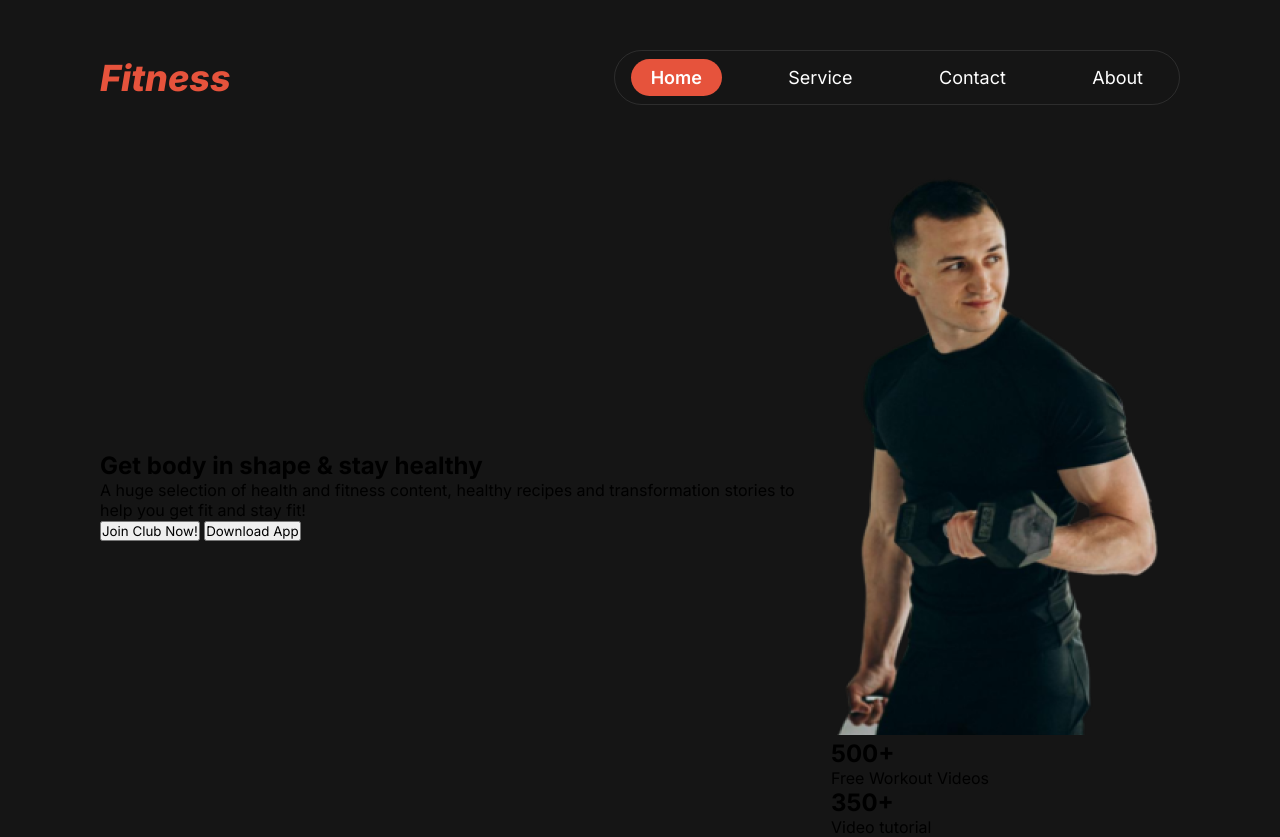
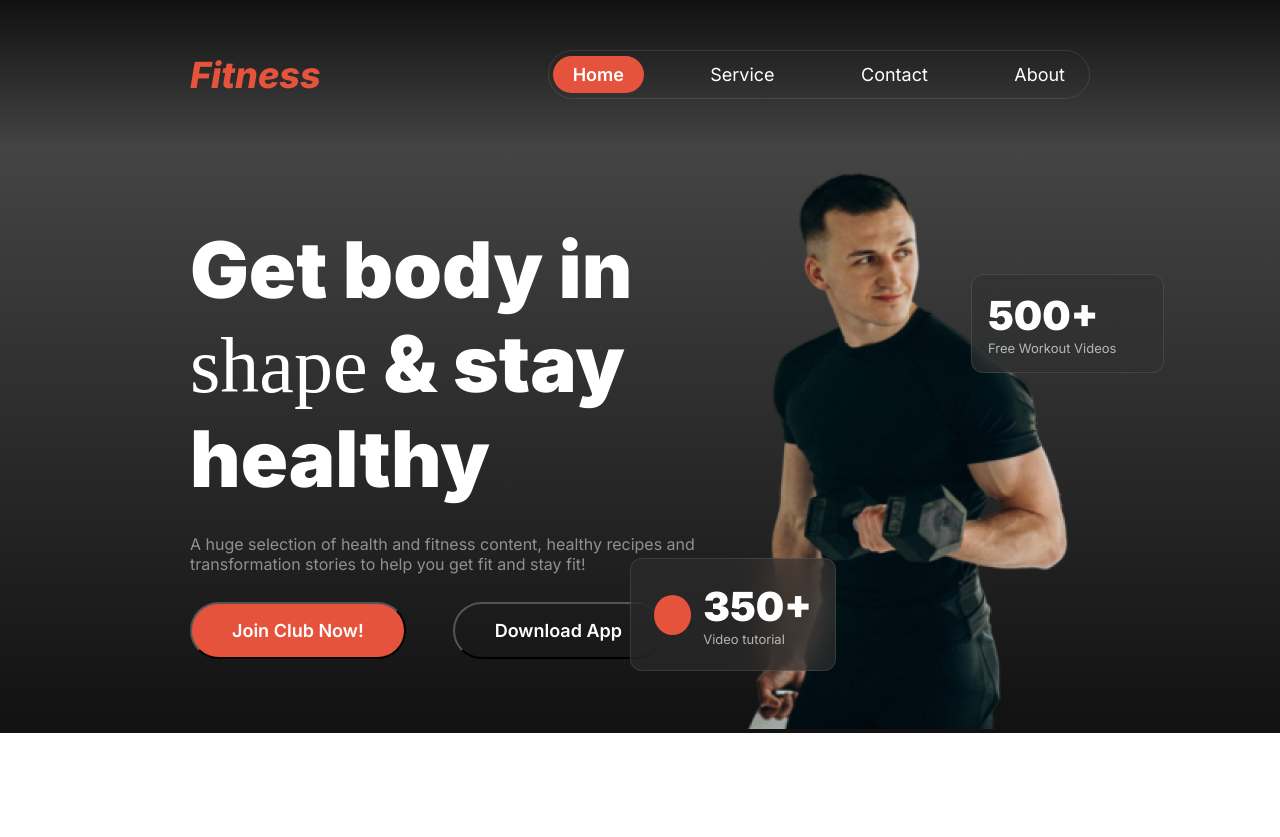
Before and after one commit to M-Nazmul/RB-A2-Fitness, a plain HTML site: page index.html in a window 1280 px wide. After the commit the page ends 800 px from the top, so only its background shows below. Drawn offline with Linux system fonts and the light colour scheme; a web font is replaced by a local one.

Commit message:
added header styling

```diff
--- a/css/style.css
+++ b/css/style.css
@@ -22,8 +22,14 @@
     box-sizing: border-box;
     font-family: "Inter", serif;
 }
-body{
-    background: #151515;
+/* nav, header{
+    background: #151515f6;
+} */
+nav{
+    background: linear-gradient(180deg, rgb(17, 17, 17), rgb(32 32 32 / 84%) 100%);
+}
+header{
+    background: linear-gradient(0deg, rgb(17, 17, 17), rgb(32 32 32 / 84%) 100%);
 }
     /* navbar section */
 nav{
@@ -34,7 +40,7 @@ nav{
 nav .nav-container{
     max-width: 1440px;
     margin: auto;
-    padding: 50px 100px;
+    padding: 50px 190px;
     display: flex;
     justify-content: space-between;
     align-items: center;
@@ -48,7 +54,7 @@ nav .logo{
 nav ul{
     display: flex;
     gap: 2.9rem;
-    padding: 1rem;
+    padding: 13px 4px;
     border-radius: 39px;
     border: 1px solid rgba(255, 255, 255, 0.1);
 }
@@ -69,11 +75,102 @@ nav ul li a.active{
     font-weight: 600;
 }
 /* header section */
-header{
+.header-container{
     display: flex;
+    flex-wrap: wrap;
     align-items: center;
     justify-content: space-between;
     max-width: 1440px;
     margin: 0 auto;
-    padding: 0 100px;
+    padding: 0 190px;
 }
+.header-text-content{
+    max-width: 520px;
+    & h2{
+        font-size: 78px;
+        line-height: 120%;
+        font-weight: 900;
+        color: #fff;
+    }
+    & .shape{
+        font-family: 'Miama Regular';
+        font-weight: 400;
+
+
+    }
+    & p{
+        color: #FFFFFF80;
+        margin: 28px 0;
+    }
+}
+header .btn-container{
+    display: flex;
+    gap: 47px;
+
+    & .btn{
+        padding: 16px 40px;
+        font-size: 18px;
+        font-weight: 600;
+        color: #fff;
+        border-radius: 42px;
+        cursor: pointer;
+    }
+    & .btn:nth-child(1){
+        background-color: var(--main-color);
+    }
+    & .btn:nth-child(2){
+        background-color: transparent;
+    }
+}
+header .img-container{
+    position: relative;
+
+    & .img-text-box{
+        position: absolute;
+        border: 1px solid rgba(255, 255, 255, 0.1);
+        border-radius: 12px;
+        backdrop-filter: blur(20px);
+        background: rgba(48, 48, 48, 0.54);
+    }
+    & .circle{
+        width: 40px;
+        height: 40px;
+        background: var(--main-color);
+        border-radius: 50%;
+    }
+    & div.img-text-box:nth-child(odd){
+        width: 193px;
+        top: 125px;
+        right: -74px;
+        padding: 1rem;
+        & h2 {
+            font-size: 40px;
+            font-weight: 900;
+            color: #fff;
+        }
+        & p {
+            font-size: 13px;
+            font-weight: 400;
+            color: #FFFFFFA6;
+        }
+    }
+    & div.img-text-box:nth-child(even){
+        width: 206px;
+        padding: 23px;
+        bottom: 62px;
+        left: -111px;
+        display: flex;
+        align-items: center;
+        gap: 12px;
+    }
+    & h2 {
+        font-size: 40px;
+        font-weight: 900;
+        color: #fff;
+    }
+    & p {
+        font-size: 13px;
+        font-weight: 400;
+        color: #FFFFFFA6;
+    }
+}
--- a/index.html
+++ b/index.html
@@ -21,6 +21,7 @@
      </nav>
      <!-- Header section -->
     <header>
+        <div class="header-container">
             <div class="header-text-content">
                 <h2>
                     Get body in <span class="shape">shape</span> & stay healthy
@@ -28,20 +29,26 @@
                 <p>
                     A huge selection of health and fitness content, healthy recipes and transformation stories to help you get fit and stay fit!
                 </p>
-            <button>Join Club Now!</button>
-            <button>Download App</button>
+                <div class="btn-container">
+                    <button class="btn">Join Club Now!</button>
+                    <button class="btn">Download App</button>
                 </div>
-        <figure>
+            </div>
+            <figure class="img-container">
                 <img src="./assets/Images2.png" alt="">
-            <div>
-                <h2>500+</h2>
-                <p>Free Workout Videos</p>
-            </div>
+                <div class="img-text-box">
+                    <div class="circle"></div>
                     <div>
                         <h2>350+</h2>
                         <p>Video tutorial</p>
                     </div>
+                </div>
+                <div class="img-text-box">
+                    <h2>500+</h2>
+                    <p>Free Workout Videos</p>
+                </div>
             </figure>
+        </div>
     </header>
 </body>
 </html>
```
Lines whose indentation alone changed are shown as unchanged.
